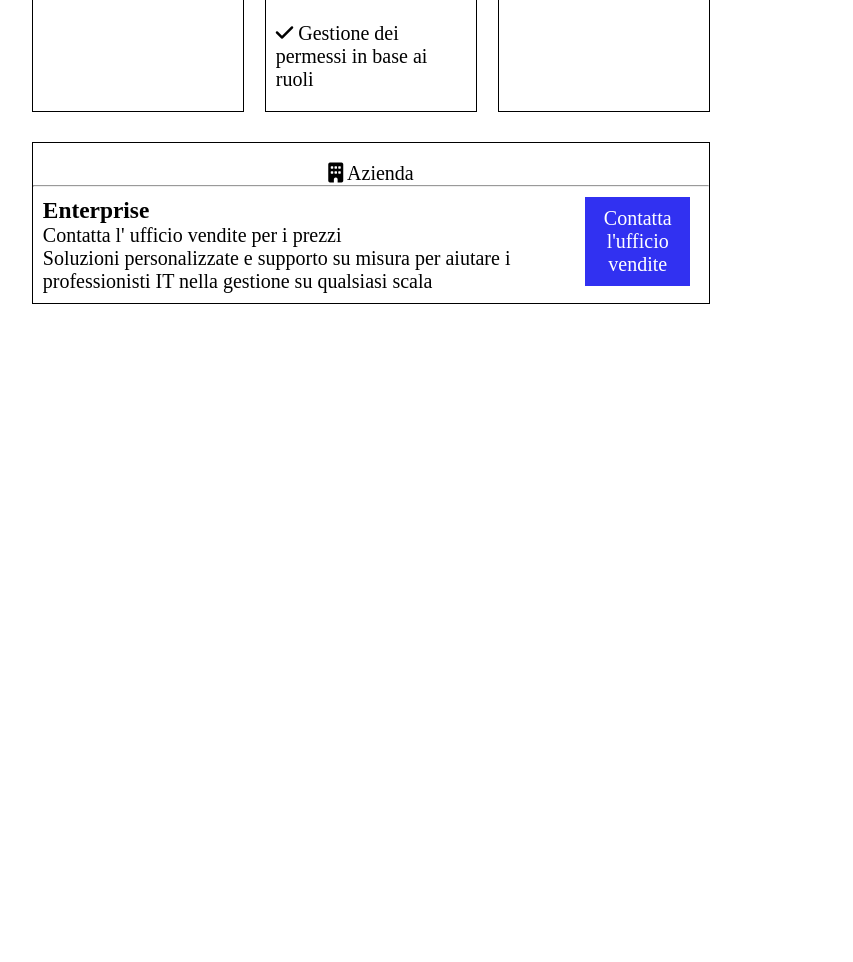
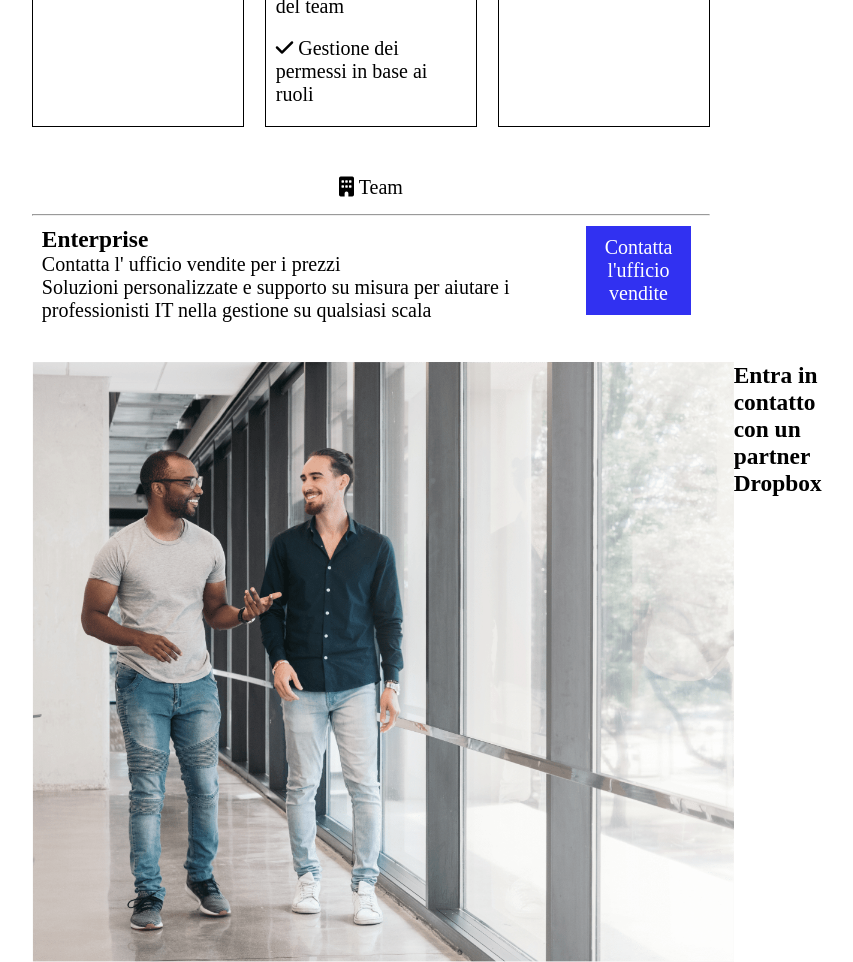
Before and after one commit to Giorgiopri22/htmlcss-dropbox, a plain HTML site: page index.html in a window 1280 px wide. Shown: the part 2136-3098 px from the top of the page, without its empty margins (269-1122 px from the left). Before the commit the page ends 2440 px from the top, so only its background shows below. Drawn offline with Linux system fonts and the light colour scheme.

Commit message:
push serale

```diff
--- a/assets/css/style.css
+++ b/assets/css/style.css
@@ -17,7 +17,9 @@
 .space-between{
     justify-content: space-between;
 }
-
+.space-around{
+    justify-content: space-around;
+}
 .azure-bg{
     background-color: rgb(126, 250, 250);
 }
@@ -68,10 +70,12 @@
 
 .t-center{
     text-align: center;
+    padding-bottom: 15px;
 }
 
 .white{
     color: white;
+    text-decoration: none;
 }
 
 /* PARTE MAIN */
@@ -92,6 +96,7 @@
     border: 1px solid black;
     margin-top: 20px;
 }
+
 
 .contained{
     padding: 10px;
@@ -115,12 +120,6 @@
     padding: 10px 0;
 }
 
-.blue-b>a{
-    padding-top: 10px;
-    padding-bottom: 10px;
-    text-decoration: none;
-    font-size: 20px;
-}
 
 .acquista{
     margin: 20px 0;
@@ -131,10 +130,5 @@ div>i{
 }
 
 .box{
-    border: 1px solid black;
     margin-top:30px;
 }
-
-.box-2>.blue-b{
-
-}
--- a/index.html
+++ b/index.html
@@ -64,10 +64,10 @@
             </div>
             <div class="flex space-between">
                 <div class="card">                               <!--CARD -->
-                    <div class="t-center">            <!--SEZIONE MODALITà UTENTE -->
+                    <div class="t-center">                                                         <!--SEZIONE MODALITà UTENTE -->
                         <i class="fa-solid fa-user"></i> Singolo
+                    </div>
                         <hr>
-                    </div>
                     <div class="contained">
                         <div>                             <!--SEZIONE TITOLO ABBONAMENTO -->
                             <h3>Professional</h3>
@@ -104,8 +104,8 @@
                 <div class="card">
                     <div class="t-center">            <!--SEZIONE MODALITà UTENTE -->
                         <i class="fa-solid fa-people-group"></i> Team
+                    </div>
                         <hr>
-                    </div>
                     <div class="contained">
                         <div>                             <!--SEZIONE TITOLO ABBONAMENTO -->
                             <h3>Advanced</h3>
@@ -152,8 +152,8 @@
                 <div class="card">
                     <div class="t-center">            <!--SEZIONE MODALITà UTENTE -->
                         <i class="fa-solid fa-building"></i> Azienda
+                    </div>
                         <hr>
-                    </div>
                     <div class="contained">
                         <div>                             <!--SEZIONE TITOLO ABBONAMENTO -->
                             <h3>Enterprise</h3>
@@ -196,9 +196,9 @@
             </div>
             <div class="box">                            <!--SEZIONE MAIN BASSA -->
                 <div class="t-center">
-                    <i class="fa-solid fa-building"></i> Azienda
-                    <hr>
+                    <i class="fa-solid fa-building"></i> Team
                 </div>
+                <hr>
                 <div class="contained flex space-between">
                     <div class="box-1">
                         <h3>Enterprise</h3>
@@ -216,6 +216,12 @@
 
                 </div>
             </div>
+            <div class="box flex space-around">
+                    <img src="assets/img/partner.png" height="600px" alt="partner">
+                <div>
+                    <h3>Entra in contatto con un partner Dropbox</h3>
+                </div>
+            </div>
 
 
         </div>
```
